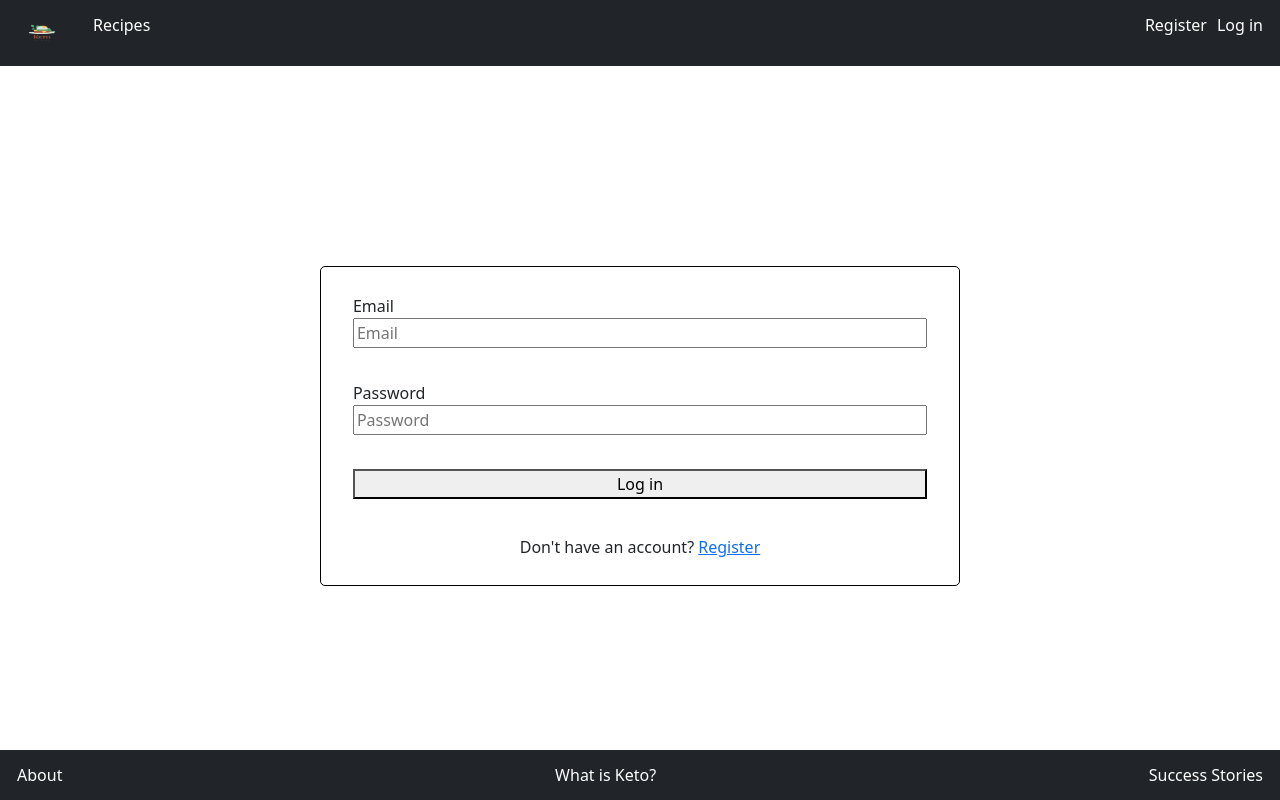
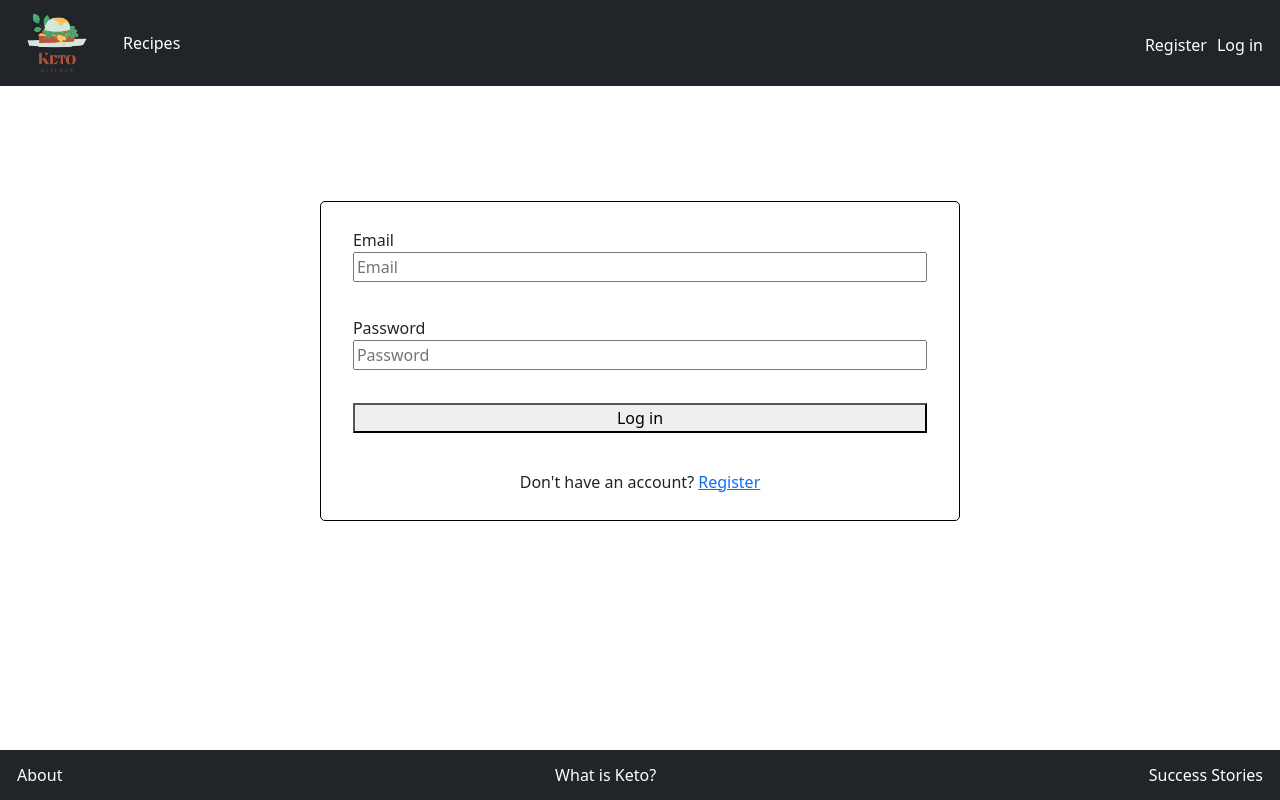
Before and after one commit to sallyali7/sei-project-three-fe, a React (Create React App) app: page /login in a window 1280 px wide. Built offline with nearby package versions, Linux system fonts and the light colour scheme.

Commit message:
layout fixes

```diff
--- a/src/common/FooterFiles/Footer.js
+++ b/src/common/FooterFiles/Footer.js
@@ -3,7 +3,7 @@ import { Link } from 'react-router-dom'
 
 function Footer(){
   return (
-    <footer className="navbar fixed-bottom navbar-dark bg-dark">
+    <footer className="navbar navbar-dark bg-dark">
       <div className="container-fluid">
         <Link to="/about" className="nav-item">
         About
--- a/src/common/LandingPage.js
+++ b/src/common/LandingPage.js
@@ -4,12 +4,12 @@ import { Carousel } from '3d-react-carousal'
 
 function LandingPage(){
   const slides = [
-    <img  src="../assets/breakfast.jpeg" alt="1" height="600px" width="700px" key="1"/>,
-    <img  src="../assets/lunch.jpeg" alt="2" height="600px" width="700px" key="2"/>,
-    <img src="../assets/dinner.jpeg" alt="3" height="600px" width="700px" key="3"/>   ]
+    <img  src="../assets/breakfast.jpeg" alt="1" height="500px" width="550px" key="1"/>,
+    <img  src="../assets/lunch.jpeg" alt="2" height="500px" width="550px" key="2"/>,
+    <img src="../assets/dinner.jpeg" alt="3" height="500px" width="550px" key="3"/>   ]
 
   return (
-    <><Carousel slides={slides} autoplay={false} interval={3000} /><div>
+    <><Carousel slides={slides} autoplay={false} interval={3000} className="carousel"/><div>
       {/* <h1>KetoKitchen</h1> */}
     </div></>
 
--- a/src/common/Navbar.js
+++ b/src/common/Navbar.js
@@ -17,7 +17,7 @@ function Navbar({ isAuth, setIsAuth }) {
       <div className="container-fluid">
         <div className="d-flex flex-row bd-highlight">
           <Link to="/" className="navbar-brand">
-            <img src="../assets/Keto.png" alt="" width="60" height="40" className="navbar-logo" />
+            <img src="../assets/Keto.png" alt="" width="60" height="60" className="navbar-logo" />
           </Link>
           <Link to="/recipes" className="nav-item">Recipes</Link>
         </div>
--- a/src/styles/main.scss
+++ b/src/styles/main.scss
@@ -5,20 +5,50 @@
   color: white;
   padding: 5px;
 }
+//* * * * * ROOT / BODY  * * * * *
+#root {
+  display: flex;
+  flex-direction: column;
+  justify-content: space-between;
+  min-height: 100vh;
+}
+
 //* * * * * N A V    B A R  * * * * *
 // .logo-home {
 //   height: 100px;
 //   width: 100px;
 // }
+// .navbar {
+//   height: 70px;
+// }
+
 .navbar-logo{
-  margin: 0px;
+  margin: 0 15px 0 15px;
   padding: 0px;
+}
+
+.flex-row {
+  margin-top: auto;
+  margin-bottom: auto;
+}
+
+.nav-item {
+  margin-top: auto;
+  margin-bottom: auto;
+}
+
+//* * * * *   LANDING PAGE   * * * * *
+.react-3d-carousel {
+  margin-top: auto;
+  margin-bottom: auto;
 }
 
 //* * * * *   R E G I S T E R   A N D   L O G I N   * * * * *
 
 .authContainer {
-  height: 90vh;
+  // height: 90vh;
+  margin-top: auto;
+  margin-bottom: auto;
   display: flex;
   flex-direction: column;
   justify-content: center;
@@ -86,3 +116,8 @@
   width: 100%;
   height: 75%;
 }
+
+//* * * * * * INDEX * * * * * * * *
+footer {
+  margin-top: auto;
+}
```
Also changed, not shown: public/assets/Keto.png.
